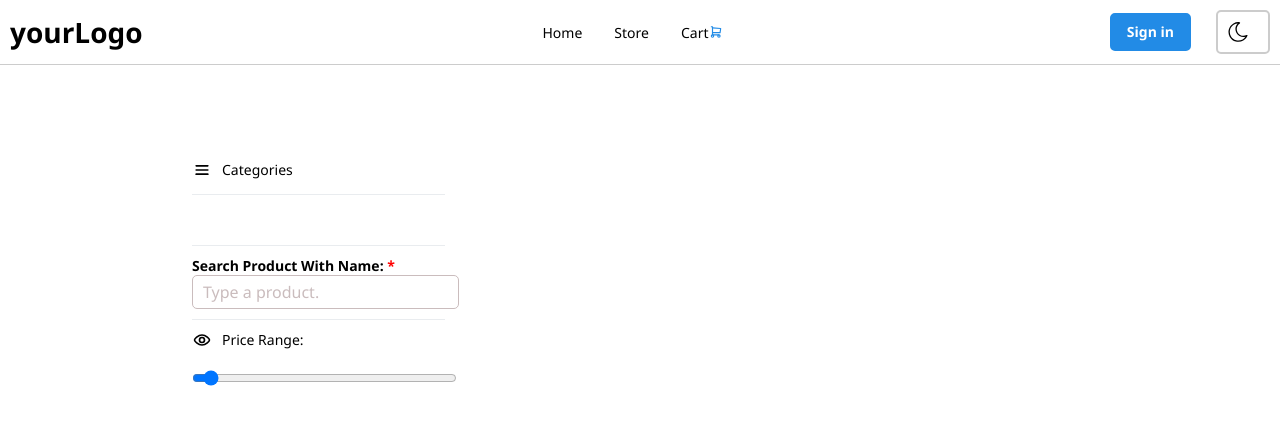
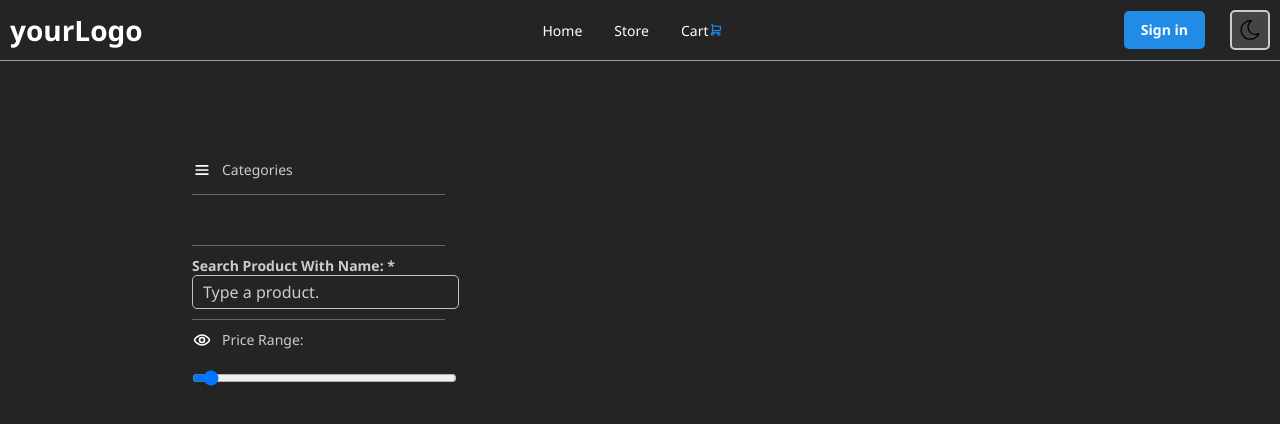
Before and after one commit to leiz09/shopping-app, a plain HTML site: page index.html in a window 1280 px wide. Both pictures are taken after a click on the button 1243 px from the left and 32 px from the top of the page. Drawn offline with Linux system fonts and the light colour scheme; no server answers.

Commit message:
change of theme

```diff
--- a/index.html
+++ b/index.html
@@ -26,7 +26,7 @@
             </div>
         <div class="right">
             <button id="sign_in">Sign in</button>
-            <div class="container">
+            <div class="container" id="Toggle1">
                 <button id="Toggle">
 
                     <svg xmlns="http://www.w3.org/2000/svg" xmlns:xlink="http://www.w3.org/1999/xlink" version="1.1" width="20" height="20" viewBox="0 0 256 256" xml:space="preserve">
--- a/script.js
+++ b/script.js
@@ -67,3 +67,10 @@ fetch("https://api.escuelajs.co/api/v1/products")
     .catch((error) => {
         console.error("Error fetching categories:", error);
     });
+
+    const toggleButton = document.getElementById('Toggle1');
+    const body = document.body;
+
+    toggleButton.addEventListener('click', () => {
+        body.classList.toggle('dark-theme');
+    });
--- a/styles.css
+++ b/styles.css
@@ -434,3 +434,74 @@ body, html {
     flex-wrap: wrap;
     gap: 20px;
 }
+
+.dark-theme {
+    background-color: #242424;
+    color: #ffffff;
+}
+
+.dark-theme header {
+    border-bottom: 1px solid #999;
+}
+
+.dark-theme .left h1 {
+    color: #fff;
+}
+
+.dark-theme .center a {
+    color: #fff;
+}
+
+.dark-theme .right button {
+    background-color: #444;
+    border-color: #444;
+    color: #fff;
+}
+
+.dark-theme .right button:hover {
+    background-color: #666;
+}
+
+.dark-theme .separator {
+    border-top-color: #999;
+}
+
+.dark-theme label,
+.dark-theme span,
+.dark-theme p,
+.dark-theme input::placeholder {
+    color: #ccc;
+}
+
+/* Nowe style dla kategorii i bordera */
+.dark-theme .box a {
+    color: #fff; /* Kolor tekstu dla boxów z kategoriami */
+}
+.dark-theme a:hover,
+.dark-theme li:hover {
+    background-color: #666;
+}
+.dark-theme header a:hover {
+    background-color: #666;
+}
+.dark-theme .box,
+.dark-theme .separator {
+    border-color: #666; /* Kolor obramowania dla boxów i separatorów */
+}
+
+#Toggle {
+    border: 2px solid #ccc;
+    padding: 0; /* Usunięcie wypełnienia */
+    cursor: pointer;
+    display: flex;
+    justify-content: center;
+    align-items: center;
+}
+#Toggle svg {
+    cursor: pointer;
+}
+
+#Toggle > * {
+    margin: 8px; /* Usunięcie marginesów dla wszystkich dzieci przycisku Toggle */
+    padding: 0; /* Usunięcie wypełnienia dla wszystkich dzieci przycisku Toggle */
+}
```
